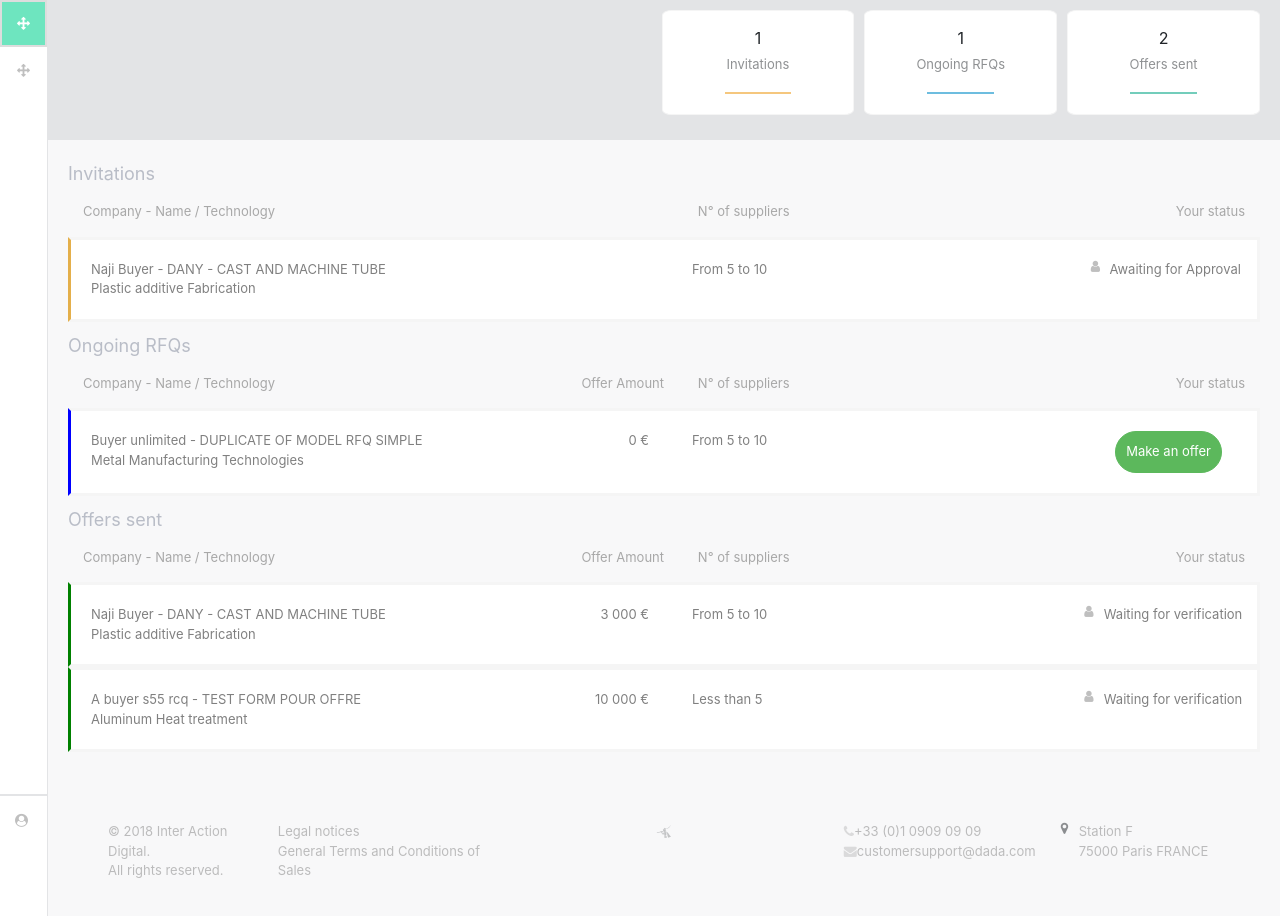
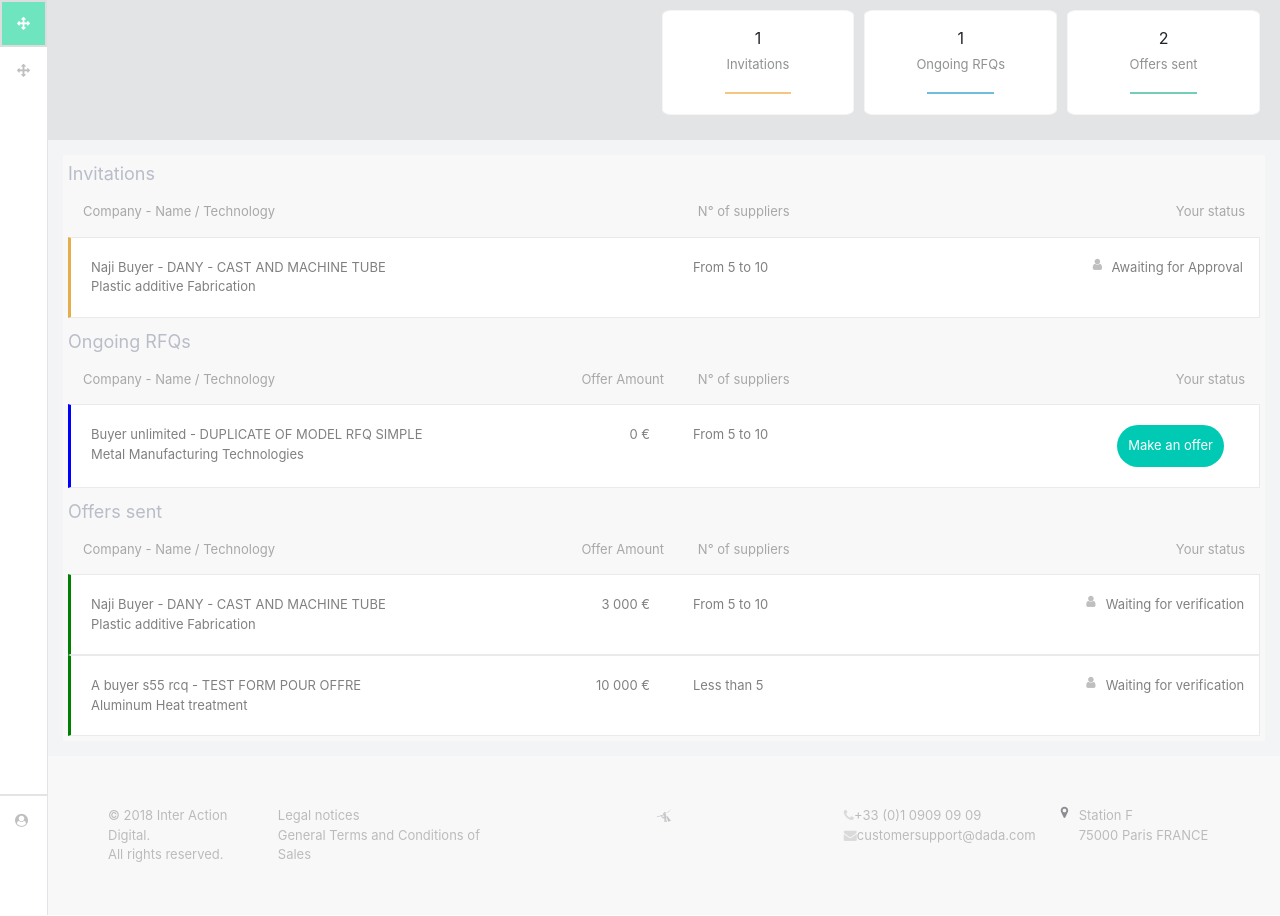
Before and after one commit to mauradelrosario/dashboard--ui, a React (Create React App) app: page / in a window 1280 px wide. Shown: the top 916 px of the page. Built offline with nearby package versions, Linux system fonts and the light colour scheme.

Commit message:
change colors in page css

```diff
--- a/public/index.html
+++ b/public/index.html
@@ -9,7 +9,6 @@
       homescreen on Android. See https://developers.google.com/web/fundamentals/engage-and-retain/web-app-manifest/
     -->
     <link rel="manifest" href="%PUBLIC_URL%/manifest.json">
-    <link rel="shortcut icon" href="%PUBLIC_URL%/favicon.ico">
     <!--
       Notice the use of %PUBLIC_URL% in the tags above.
       It will be replaced with the URL of the `public` folder during the build.
--- a/src/App.css
+++ b/src/App.css
@@ -146,7 +146,7 @@ body,
     Panel Info Suppliers = pis
 ********************************/
 .dbs__pis {
-  background: #f8f8f9;
+  background: #F3F4F6;
   display: grid;
   grid-auto-columns: auto auto auto;
   margin: 0px;
@@ -188,7 +188,7 @@ body,
 
 .dbs__pis__market-table__details {
   display: flex;
-  border: whitesmoke 3px solid;
+  border: #EAE9EC 1px solid;
   background: white;
   padding: 20px;
   color: grey;
@@ -218,8 +218,7 @@ body,
 .dbs__pis__market-table__details__status-offer--btn {
   border-radius: 70px;
   color: #fff;
-  background-color: #5cb85c;
-  border-color: #5cb85c;
+  background-color: #00CAB4;
   padding: 10px;
   font-size: small;
   float: right;
```
Also changed, not shown: public/manifest.json.
